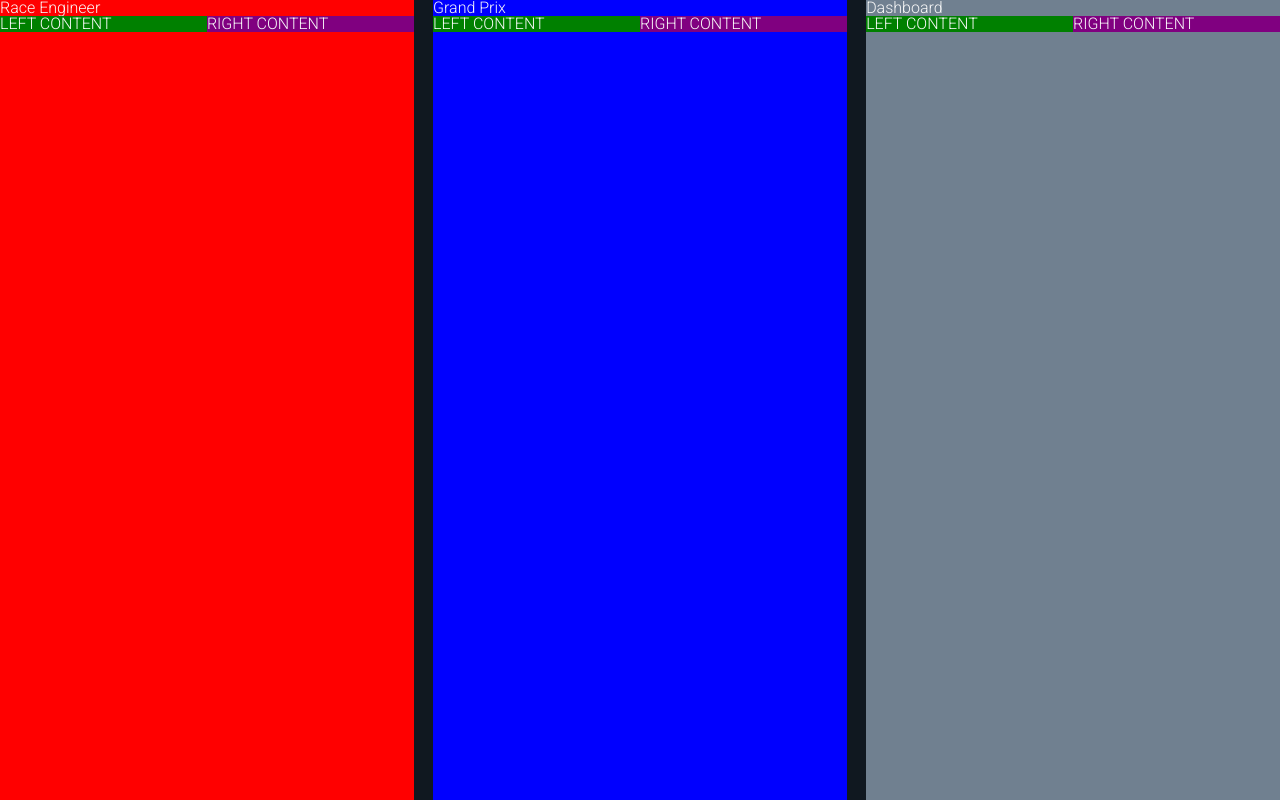
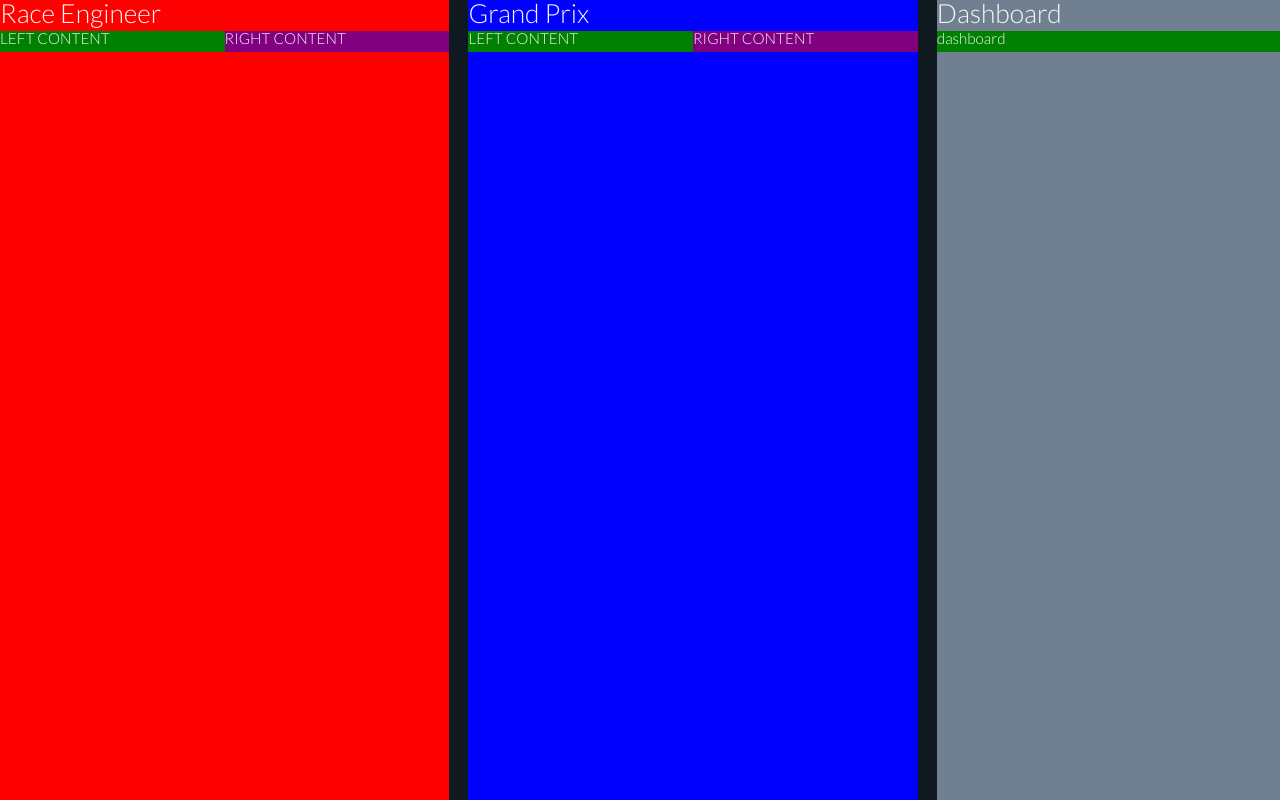
Before and after one commit to JannisRex/f1-telemetry, a React (Create React App) app: page / in a window 1280 px wide. Built offline with nearby package versions, Linux system fonts and the light colour scheme.

Commit message:
[add] placeholder headings
Signed-off-by: JannisRex <rex.jannis@web.de>

```diff
--- a/src/components/Main.js
+++ b/src/components/Main.js
@@ -21,29 +21,38 @@ class Main extends Component {
         <div class='section red'>
           <div class='container'>
             <div className='wrapper alignStart'>
-              Race Engineer
+              <h4>Race Engineer</h4>
               <div className='wrapper row innerSection'>
-                <div className='innerSection green'>LEFT CONTENT</div>
-                <div className='innerSection purple'>RIGHT CONTENT</div>
+                <div className='innerSection green'>
+                  <h5>LEFT CONTENT</h5>
+                </div>
+                <div className='innerSection purple'>
+                  <h5>RIGHT CONTENT</h5>
+                </div>
               </div>
             </div>
           </div>
         </div>
         <div class='section blue'>
           <div className='wrapper alignStart'>
-            Grand Prix
+            <h4>Grand Prix</h4>
             <div className='wrapper row innerSection'>
-              <div className='innerSection green'>LEFT CONTENT</div>
-              <div className='innerSection purple'>RIGHT CONTENT</div>
+              <div className='innerSection green'>
+                <h5>LEFT CONTENT</h5>
+              </div>
+              <div className='innerSection purple'>
+                <h5>RIGHT CONTENT</h5>
+              </div>
             </div>
           </div>
         </div>
         <div class='section slategrey'>
           <div className='wrapper alignStart'>
-            Dashboard
+            <h4>Dashboard</h4>
             <div className='wrapper row innerSection'>
-              <div className='innerSection green'>LEFT CONTENT</div>
-              <div className='innerSection purple'>RIGHT CONTENT</div>
+              <div className='innerSection green'>
+                <h5>dashboard</h5>
+              </div>
             </div>
           </div>
         </div>
```
